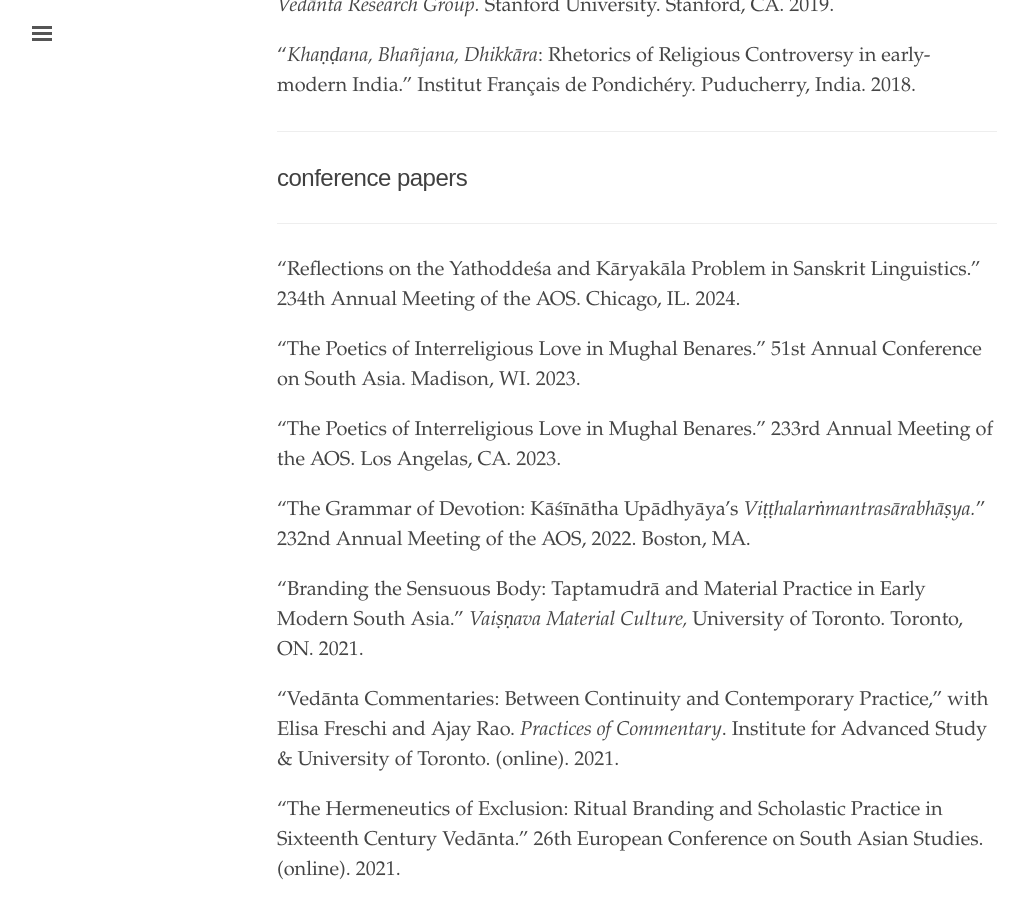
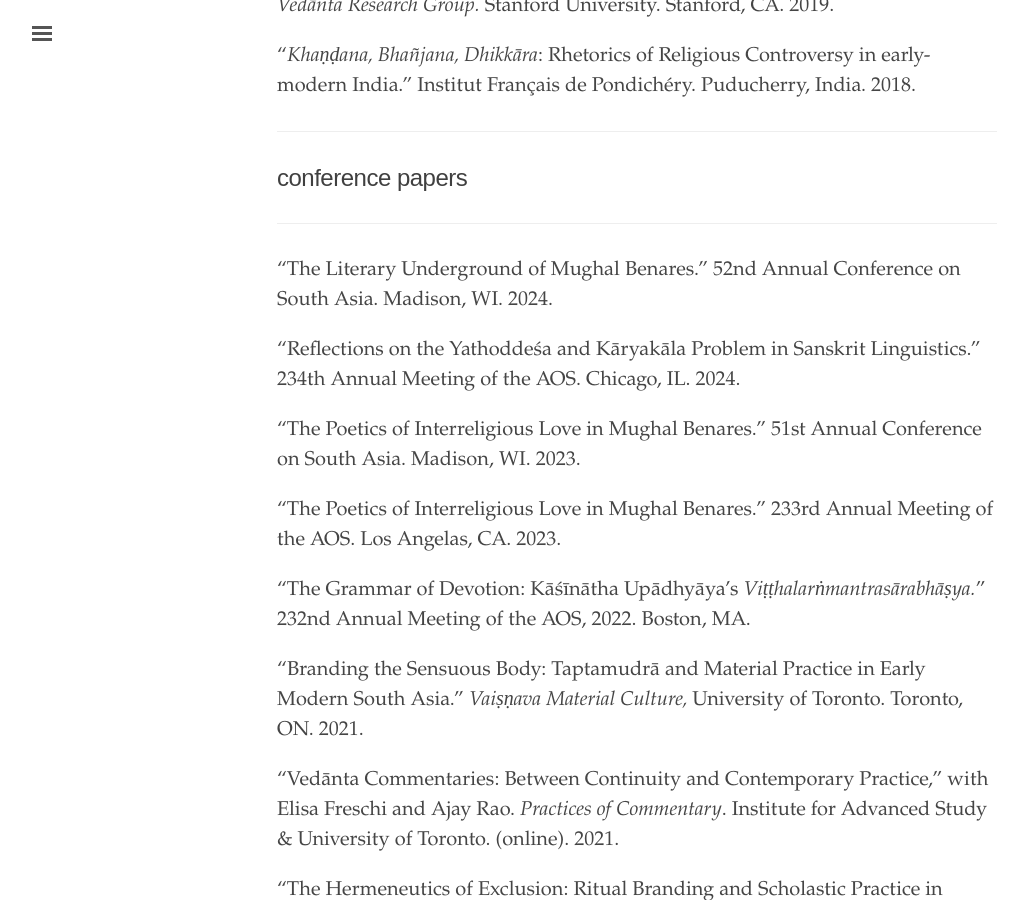
Before and after one commit to petersonjonath/personalwebpage, a Jekyll site: the page built from talks.md, in a window 1280 px wide and 900 px high, scrolled down 1035 px. Shown: the whole window, without its empty margins (3-1028 px from the left). Built offline with Jekyll 4.4.1, drawn with Linux system fonts in a browser that asks for light colours.

Commit message:
Update talks.md

```diff
--- a/talks.md
+++ b/talks.md
@@ -32,6 +32,8 @@ Study of Developing Societies. New Delhi, India. 2023.
 ---
 ## conference papers
 ---
+
+"The Literary Underground of Mughal Benares." 52nd Annual Conference on South Asia. Madison, WI. 2024.
 
 "Reflections on the Yathoddeśa and Kāryakāla Problem in Sanskrit Linguistics." 234th Annual Meeting of the AOS. Chicago, IL. 2024.
 
```
